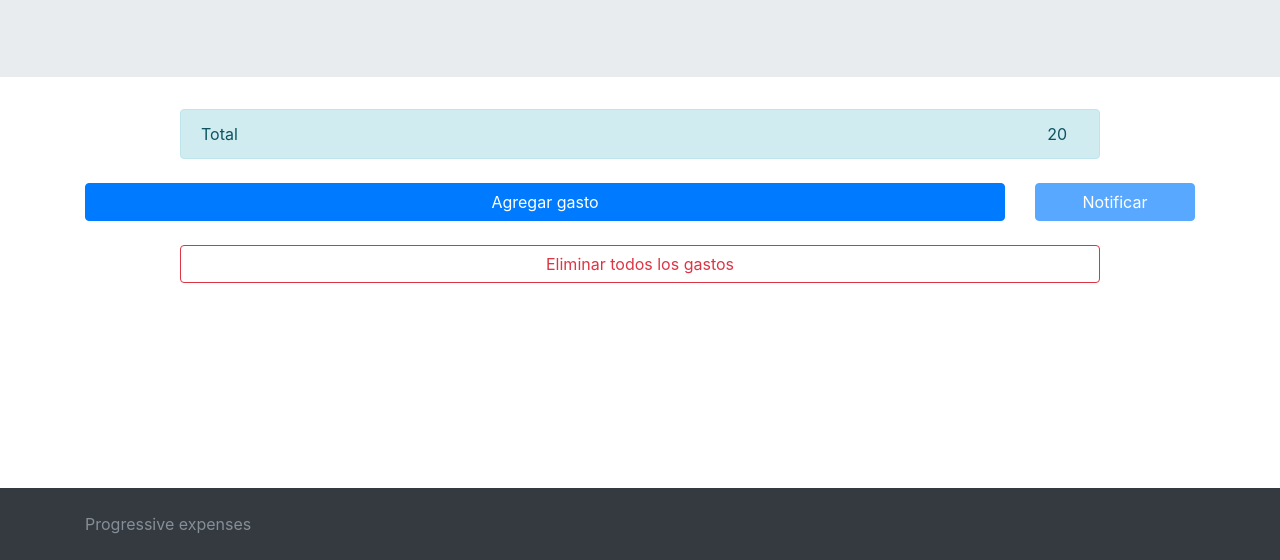
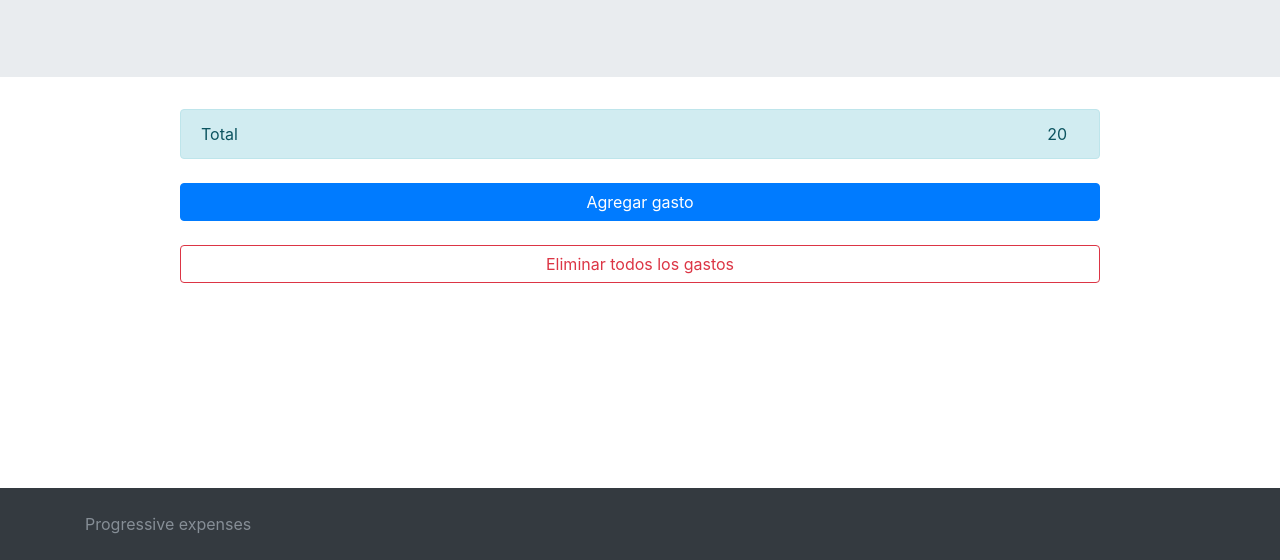
Before and after one commit to PWA-espanol/progressive-expenses, a website: page src/public/index.html in a window 1280 px wide. Shown: the part 240-800 px from the top of the page. Drawn offline with Linux system fonts and the light colour scheme; no server answers.

Commit message:
Update home page to remove notification button

```diff
--- a/src/public/index.html
+++ b/src/public/index.html
@@ -44,9 +44,6 @@
           <div class="col col-sm-10">
             <button id="add" class="btn btn-primary btn-block">Agregar gasto</button>
           </div>
-          <div class="col col-sm-2">
-            <button id="notify" disabled onclick="displayNotification()" class="btn btn-primary btn-block">Notificar</button>
-          </div>
         </div>
 
         <div class="row justify-content-center pb-4">
```
